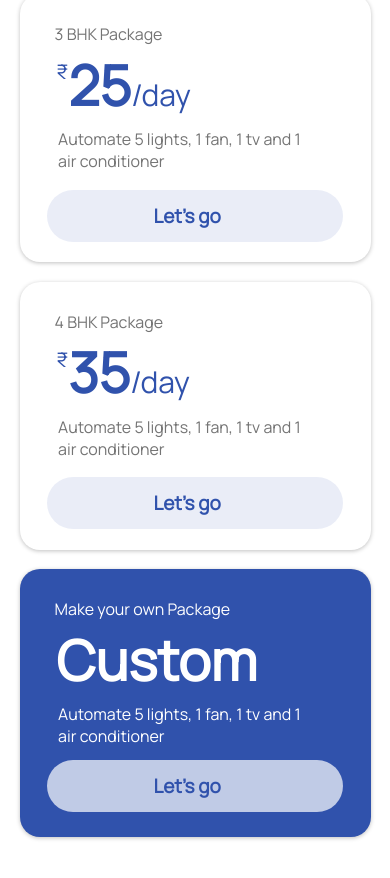
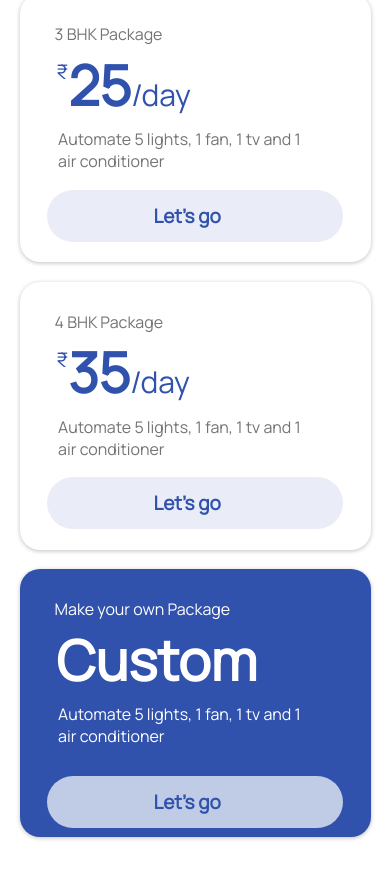
Before and after one commit to Akhil161/room_data, a React (Create React App) app: page /login/plan in a window 390 px wide. Shown: the part 1040-1918 px from the top of the page. Built offline with nearby package versions, Linux system fonts and the light colour scheme.

Commit message:
plan page

```diff
--- a/src/component/Planselect.css
+++ b/src/component/Planselect.css
@@ -95,7 +95,7 @@ border-radius: 40px;
 }
 .postion-custom{
     position: relative;
-    top: 10.8vh;
+    top: 12.7vh;
     left:2.5%;
 }
 .pcak-container-btn-custom{
```
